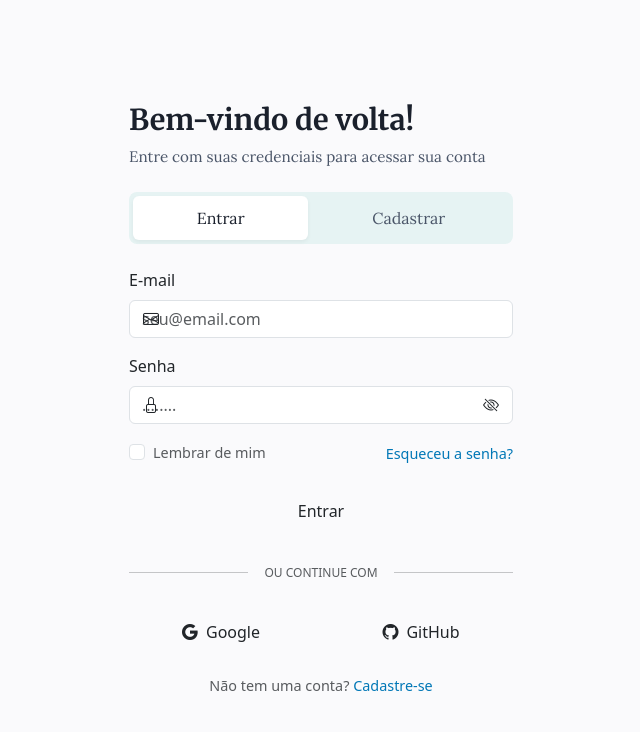
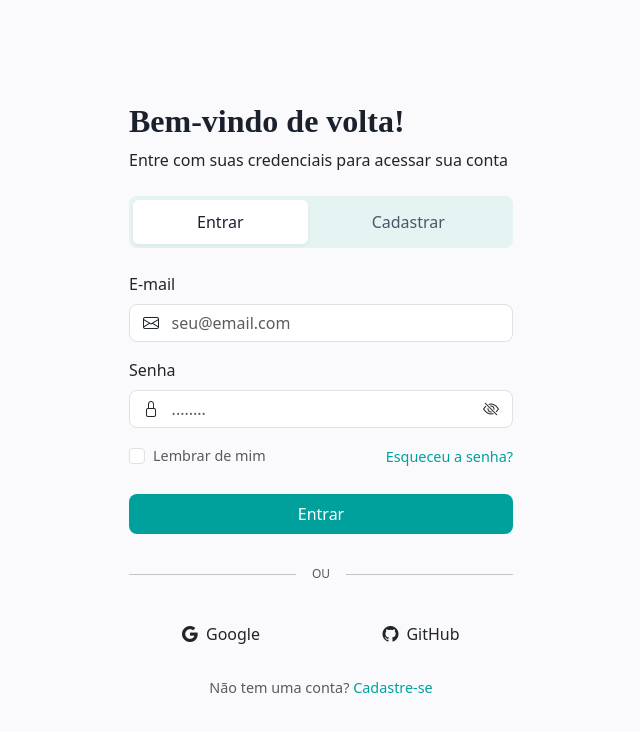
Before and after one commit to GuilhermeHalter/PW-Sistema_de_Teleconsultas, a Vue app in the folder frontend/: page /login in a window 1280 px wide. Shown: the top 732 px of the page, without its empty margins (319-959 px from the left). Built offline with nearby package versions, Linux system fonts and the light colour scheme; a web font is replaced by a local one.

Commit message:
Feature: "Login e Cadastro Funcinal"

```diff
--- a/frontend/src/view/auth/LoginView.vue
+++ b/frontend/src/view/auth/LoginView.vue
@@ -7,8 +7,7 @@
       <div class="toggle-container d-flex mb-4">
         <router-link
           to="/login"
-          class="toggle-btn flex-fill text-center text-decoration-none"
-          :class="{ active: route.path === '/login' }"
+          class="toggle-btn flex-fill text-center text-decoration-none active"
         >
           Entrar
         </router-link>
@@ -16,13 +15,12 @@
         <router-link
           to="/cadastro"
           class="toggle-btn flex-fill text-center text-decoration-none"
-          :class="{ active: route.path === '/cadastro' }"
         >
           Cadastrar
         </router-link>
       </div>
 
-      <form @submit.prevent>
+      <form @submit.prevent="handleLogin">
         <div class="mb-3">
           <label class="form-label">E-mail</label>
           <div class="input-wrapper position-relative">
@@ -32,6 +30,7 @@
               type="email"
               class="form-control custom-input"
               placeholder="seu@email.com"
+              required
             />
           </div>
         </div>
@@ -45,6 +44,7 @@
               :type="showPassword ? 'text' : 'password'"
               class="form-control custom-input pe-5"
               placeholder="........"
+              required
             />
             <i
               class="bi position-absolute icon-right cursor-pointer"
@@ -56,7 +56,7 @@
 
         <div class="d-flex justify-content-between align-items-center mb-4 mt-2">
           <div class="form-check d-flex align-items-center">
-            <input class="form-check-input custom-checkbox mt-0 me-2" type="checkbox" id="lembrar" />
+            <input class="form-check-input custom-checkbox mt-0 me-2" type="checkbox" id="lembrar" v-model="rememberMe" />
             <label class="form-check-label text-muted" for="lembrar" style="font-size: 0.9rem;">
               Lembrar de mim
             </label>
@@ -67,16 +67,18 @@
           </a>
         </div>
 
-        <button class="btn btn-primary-custom w-100 py-2 mb-4">
-          Entrar
+        <button
+          type="submit"
+          class="btn btn-primary-custom w-100 py-2 mb-4"
+          :disabled="loading"
+        >
+          {{ loading ? 'Autenticando...' : 'Entrar' }}
         </button>
       </form>
 
       <div class="divider d-flex align-items-center mb-4">
         <hr class="flex-grow-1" />
-        <span class="mx-3 text-muted text-uppercase" style="font-size: 0.75rem;">
-          OU CONTINUE COM
-        </span>
+        <span class="mx-3 text-muted text-uppercase" style="font-size: 0.75rem;">OU</span>
         <hr class="flex-grow-1" />
       </div>
 
@@ -87,7 +89,6 @@
             <span class="text-dark">Google</span>
           </button>
         </div>
-
         <div class="col-6">
           <button class="btn btn-social w-100 d-flex align-items-center justify-content-center gap-2">
             <i class="bi bi-github text-dark"></i>
@@ -108,27 +109,63 @@
 
 <script setup>
 import { ref } from 'vue'
-import { useRoute } from 'vue-router'
+import { useRoute, useRouter } from 'vue-router'
+import axios from 'axios'
 
 const route = useRoute()
+const router = useRouter()
 
+// Estados Reativos
 const showPassword = ref(false)
 const email = ref('')
 const password = ref('')
+const rememberMe = ref(false)
+const loading = ref(false)
+
+const handleLogin = async () => {
+  loading.value = true
+
+  try {
+    // Chamada para o endpoint do SimpleJWT no Django
+    const response = await axios.post('http://localhost:8000/api/token/', {
+      email: email.value,
+      password: password.value
+    })
+
+    // Sucesso: Armazenamos os tokens
+    const { access, refresh } = response.data
+    localStorage.setItem('access_token', access)
+    localStorage.setItem('refresh_token', refresh)
+
+    // Opcional: Salvar e-mail se 'Lembrar de mim' estiver ativo
+    if (rememberMe.value) {
+      localStorage.setItem('remembered_email', email.value)
+    }
+
+    alert('Login realizado com sucesso!')
+
+    // Redireciona para a página principal (ex: Dashboard)
+    router.push('/dashboard-paciente')
+
+  } catch (error) {
+    console.error('Erro no login:', error)
+
+    if (error.response?.status === 401) {
+      alert('E-mail ou senha inválidos.')
+    } else {
+      alert('Erro ao conectar com o servidor. Verifique se o backend está rodando.')
+    }
+  } finally {
+    loading.value = false
+  }
+}
 </script>
 
-<style>
-@import url('https://fonts.googleapis.com/css2?family=Merriweather:wght@700&family=Lora:ital@0;1&family=Inter:wght@400;500&display=swap');
-@import url("https://cdn.jsdelivr.net/npm/bootstrap-icons@1.11.3/font/bootstrap-icons.min.css");
-
+<style scoped>
+/* Estilos mantidos conforme seu padrão visual */
 :root {
   --primary-color: #00A09D;
   --bg-toggle: #E6F3F3;
-}
-
-body {
-  background-color: #FAFAFC;
-  font-family: 'Inter', sans-serif;
 }
 
 .login-wrapper {
@@ -138,34 +175,23 @@ body {
 .login-card {
   width: 100%;
   max-width: 480px;
-  background: transparent;
 }
 
 .title {
   font-family: 'Merriweather', serif;
   color: #1A202C;
-  font-size: 1.8rem;
-}
-
-.subtitle {
-  color: #4A5568;
-  font-family: 'Lora', serif;
-  font-size: 0.95rem;
 }
 
 .toggle-container {
-  background-color: var(--bg-toggle);
+  background-color: #E6F3F3;
   border-radius: 8px;
   padding: 4px;
 }
 
 .toggle-btn {
-  border: none;
-  background: transparent;
   padding: 10px 0;
   border-radius: 6px;
   color: #4A5568;
-  font-family: 'Lora', serif;
   transition: 0.3s;
 }
 
@@ -184,31 +210,28 @@ body {
   left: 14px;
   top: 50%;
   transform: translateY(-50%);
-  position: absolute;
 }
 
 .input-wrapper .icon-right {
   right: 14px;
   top: 50%;
   transform: translateY(-50%);
-  position: absolute;
 }
 
 .btn-primary-custom {
-  background-color: var(--primary-color);
+  background-color: #00A09D;
   border: none;
   border-radius: 8px;
   color: white;
 }
 
-.btn-social {
-  background: white;
-  border: 1px solid #E2E8F0;
-  border-radius: 8px;
+.btn-primary-custom:disabled {
+  opacity: 0.7;
+  cursor: not-allowed;
 }
 
 .brand-link {
-  color: var(--primary-color);
+  color: #00A09D;
 }
 
 .cursor-pointer {
```
